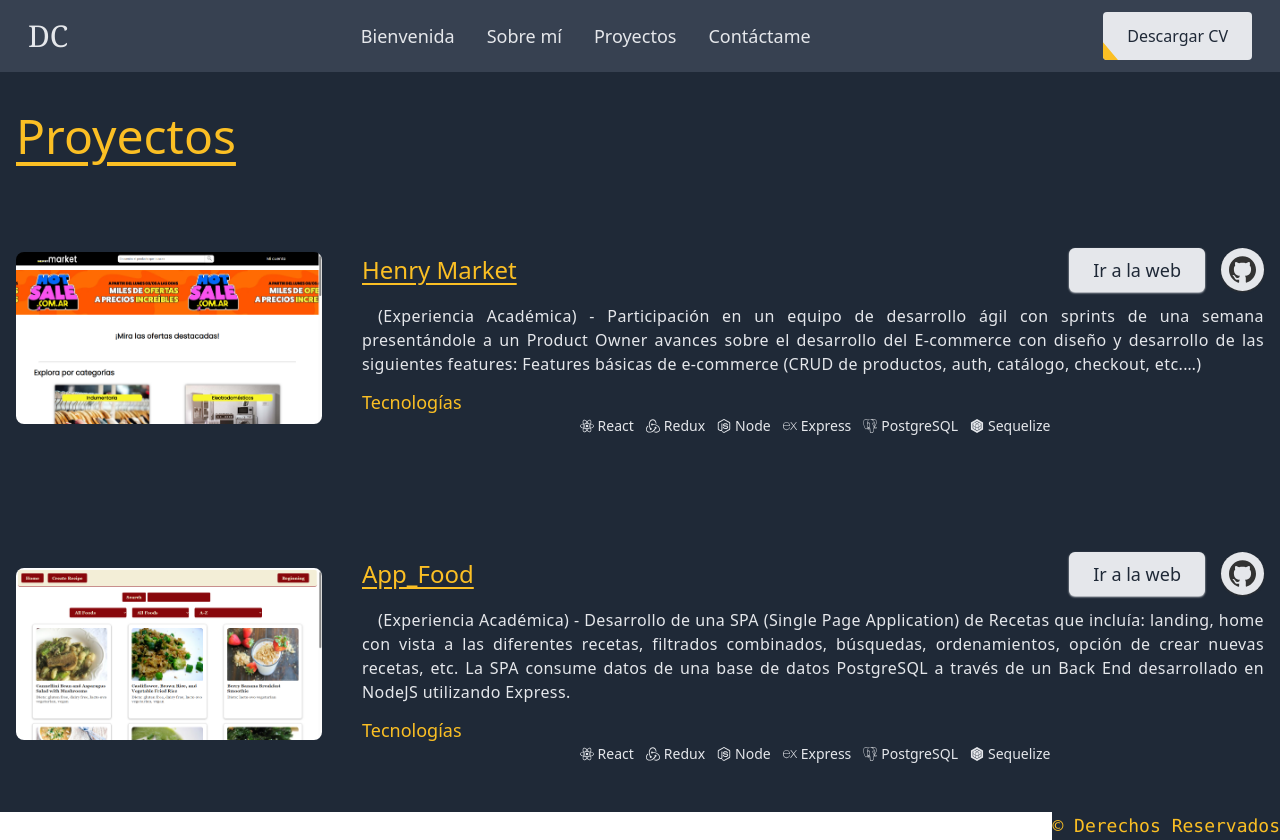
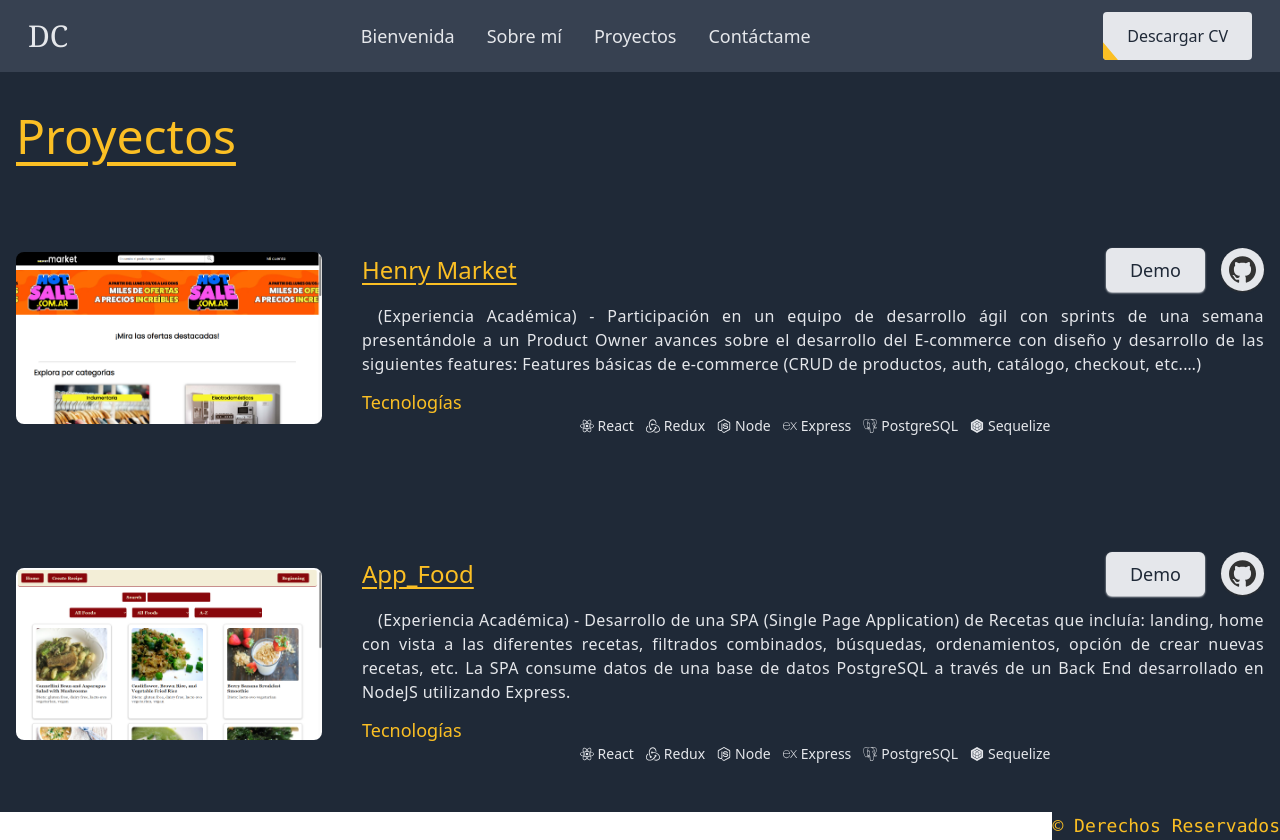
Before and after one commit to castolo10a/Portfolio, a React (Create React App) app: page /Projects in a window 1280 px wide. Built offline with nearby package versions, Linux system fonts and the light colour scheme.

Commit message:
update notifications and my projects

```diff
--- a/src/App.js
+++ b/src/App.js
@@ -3,8 +3,10 @@ import Header from "./components/Header/Header";
 import Home from "./views/Home/Home";
 import Footer from "./components/Footer/Footer";
 import AboutMe from "./views/AboutMe/AboutMe";
-import Projects from "./views/Projects/Projects"
-import Contact from "./views/Contact/Contact"
+import Projects from "./views/Projects/Projects";
+import Contact from "./views/Contact/Contact";
+import { ToastContainer } from "react-toastify";
+import "react-toastify/dist/ReactToastify.css";
 
 function App() {
   return (
@@ -16,6 +18,7 @@ function App() {
         <Route path="/Projects" element={<Projects/>} />
         <Route path="/Contact" element={<Contact/>} />
       </Routes>
+      <ToastContainer />
       <Footer />
     </div>
   );
--- a/src/components/MyProjects/MyProjects.jsx
+++ b/src/components/MyProjects/MyProjects.jsx
@@ -39,7 +39,7 @@ function MyProjects ({
             />
             <div className="pr-4">
               <Button
-                text={'Ir a la web'}
+                text={'Demo'}
                 path={urlProject}
                 window={'_blank'}
                 relation={'noopener noreferrer'}
--- a/src/components/MyProjects/MyProjectsResponsive.jsx
+++ b/src/components/MyProjects/MyProjectsResponsive.jsx
@@ -65,7 +65,7 @@ function ProyectoResponsive ({
         </div>
         <div className="py-2 px-4">
           <Button
-            text={'Ir a la web'}
+            text={'Demo'}
             path={urlProject}
             window={'_blank'}
             relation={'noopener noreferrer'}
--- a/src/views/Contact/Contact.jsx
+++ b/src/views/Contact/Contact.jsx
@@ -1,8 +1,9 @@
 import { useRef, useState } from 'react'
 import ButtonSubmit from '../../components/Buttons/ButtonSubmit/ButtonSubmit'
 import emailjs from '@emailjs/browser';
-import { toast } from 'react-toastify'
-import logoDC from "../../assets/DC-logo.png"
+import { toast } from 'react-toastify';
+import 'react-toastify/dist/ReactToastify.css';
+import logoDC from "../../assets/DC-logo.png";
 
 
 const initialState = {
@@ -66,11 +67,8 @@ export default function Contactame () {
   const handleSubmit = (event) => {
     event.preventDefault()
     toast.success('Mensaje enviado', {
-      position: 'bottom-right',
+      position: toast.POSITION.TOP_CENTER,
       autoClose: 2500,
-      closeOnClick: true,
-      pauseOnHover: false,
-      theme: 'colored'
     })
     emailjs
       .sendForm(
```
